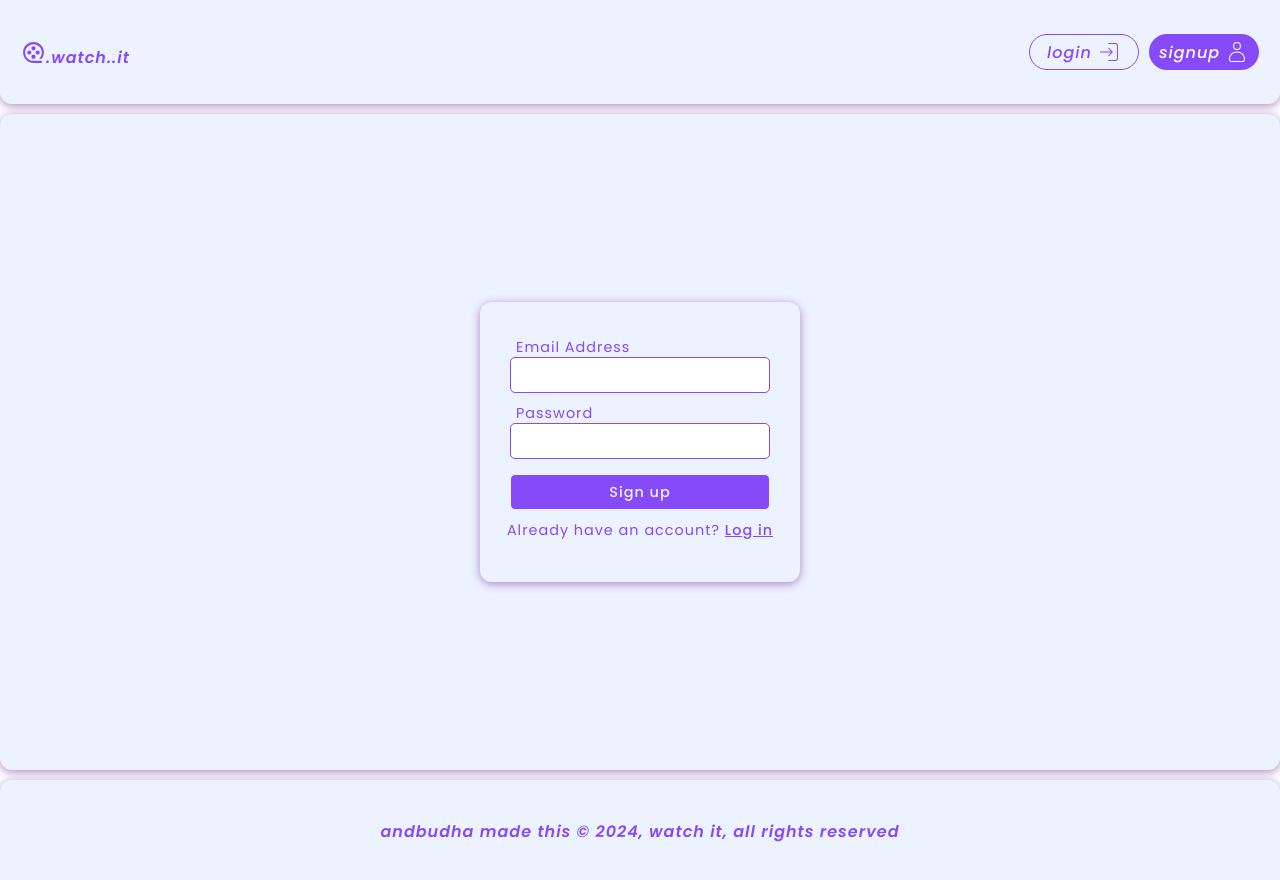
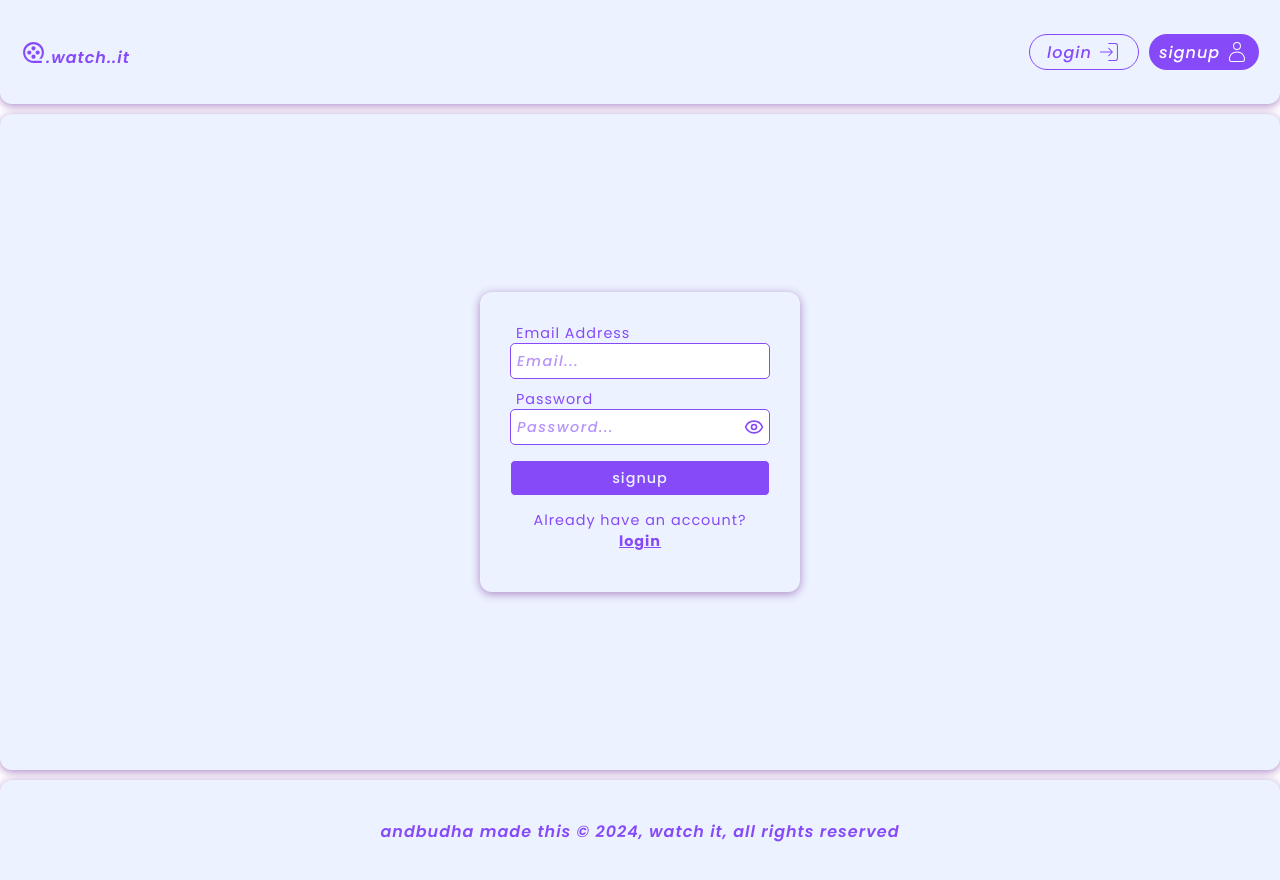
Before and after one commit to andbudha/watch-it, a React (Vite) app: page /signup in a window 1280 px wide. Built offline with nearby package versions, Linux system fonts and the light colour scheme; no server answers; the database is empty.

Commit message:
password hiding/displaying func.-ty, upon signing-up, implemented

```diff
--- a/src/pages/Signup/Signup.module.scss
+++ b/src/pages/Signup/Signup.module.scss
@@ -13,7 +13,7 @@
   .signup_box {
     position: relative;
     padding: 10px;
-    height: 280px;
+    min-height: 300px;
     width: 320px;
     font-size: 0.9rem;
     border-radius: 12px;
@@ -23,7 +23,7 @@
     @include flexBox(nowrap, column, center, center);
   }
   .signup_form {
-    height: 230px;
+    min-height: 250px;
     width: 280px;
     padding: 10px 0;
     color: $font_secondary_color;
@@ -45,19 +45,58 @@
       padding: 0 6px;
       @include flexBox(nowrap, row, start, center);
     }
-    .input_box {
+    .email_input_box {
       color: $font_secondary_color;
       width: 260px;
       margin-bottom: 10px;
-      .signup_input {
+      .email_input {
         width: 260px;
         height: 36px;
         padding: 0 6px;
         border: 1px solid;
         border-radius: 5px;
         outline: none;
+        font-weight: 500;
+        font-size: 0.9rem;
+        letter-spacing: 1.5px;
         color: $font_secondary_color;
+      }
+      ::placeholder {
+        color: $font_secondary_color;
+        font-style: italic;
+        opacity: 0.6;
+      }
+    }
+    .password_input_box {
+      position: relative;
+      color: $font_secondary_color;
+      width: 260px;
+      margin-bottom: 10px;
+      @include flexBox(nowrap, row, end, center);
+      .password_input {
+        width: 260px;
+        height: 36px;
+        padding: 0 6px;
+        border: 1px solid;
+        border-radius: 5px;
+        outline: none;
+        font-weight: 500;
+        font-size: 0.9rem;
         letter-spacing: 1.5px;
+        color: $font_secondary_color;
+      }
+      ::placeholder {
+        color: $font_secondary_color;
+        font-style: italic;
+        opacity: 0.6;
+      }
+      .eye_icon {
+        position: absolute;
+        right: 6px;
+        z-index: 100;
+        cursor: pointer;
+        width: 20px;
+        height: 20px;
       }
     }
     .signup_button {
@@ -82,15 +121,17 @@
       }
     }
     .info_box {
-      height: 30px;
+      min-height: 60px;
       width: 280px;
+      text-align: center;
+      padding: 0 20px;
       @include flexBox(nowrap, row, center, center);
       .info_text {
         font-size: 0.9rem;
       }
       .login_link {
         color: $font_secondary_color;
-        font-weight: 500;
+        font-weight: 700;
       }
     }
   }
--- a/src/pages/Signup/Signup.tsx
+++ b/src/pages/Signup/Signup.tsx
@@ -4,6 +4,7 @@ import { ChangeEvent, useContext, useState } from 'react';
 import { AuthContext } from '../../context/AuthContext';
 import { SignupValueTypes, SignupErrorTypes } from '../../types/common_types';
 import { Loader } from '../../components/Loaders/Loader';
+import { LuEye, LuEyeOff } from 'react-icons/lu';
 
 export const Signup = () => {
   const {
@@ -20,6 +21,12 @@ export const Signup = () => {
     useState<boolean>(false);
   const [signupPasswordInputError, setSignupPasswordInputError] =
     useState<boolean>(false);
+  const [passVisibilityStatus, setPassVisibilityStatus] =
+    useState<boolean>(false);
+
+  const togglePassVisibilityStatusHandler = () => {
+    setPassVisibilityStatus(!passVisibilityStatus);
+  };
 
   const signupValues: SignupValueTypes = {
     email: signupEmailInputValue,
@@ -97,11 +104,12 @@ export const Signup = () => {
             </div>
           )}
 
-          <div className={styles.input_box}>
+          <div className={styles.email_input_box}>
             <input
-              className={styles.signup_input}
+              className={styles.email_input}
               onChange={catchSignupEmailValueHandler}
               value={signupEmailInputValue}
+              placeholder="Email..."
               type="email"
             />
           </div>
@@ -115,25 +123,37 @@ export const Signup = () => {
               <label htmlFor="password">Password</label>
             </div>
           )}
-          <div className={styles.input_box}>
+          <div className={styles.password_input_box}>
             <input
-              className={styles.signup_input}
+              className={styles.password_input}
               onChange={catchSignupPasswordValueHandler}
               value={signupPasswordInputValue}
-              type="password"
+              type={passVisibilityStatus ? 'text' : 'password'}
+              placeholder="Password..."
             />
+            {passVisibilityStatus ? (
+              <LuEyeOff
+                className={styles.eye_icon}
+                onClick={togglePassVisibilityStatusHandler}
+              />
+            ) : (
+              <LuEye
+                className={styles.eye_icon}
+                onClick={togglePassVisibilityStatusHandler}
+              />
+            )}
           </div>
           <div
             className={styles.signup_button}
             onClick={submitSignupValuesHandler}
           >
-            Sign up
+            signup
           </div>
           <div className={styles.info_box}>
             <span className={styles.info_text}>
               Already have an account?{' '}
               <NavLink to={'/login'} className={styles.login_link}>
-                Log in
+                login
               </NavLink>
             </span>
           </div>
```
